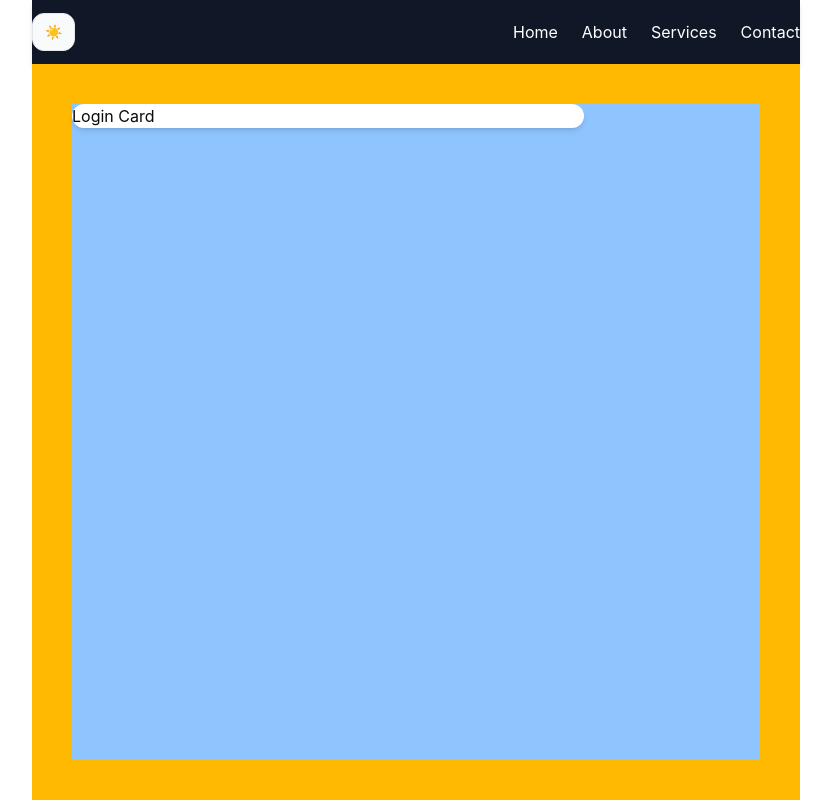
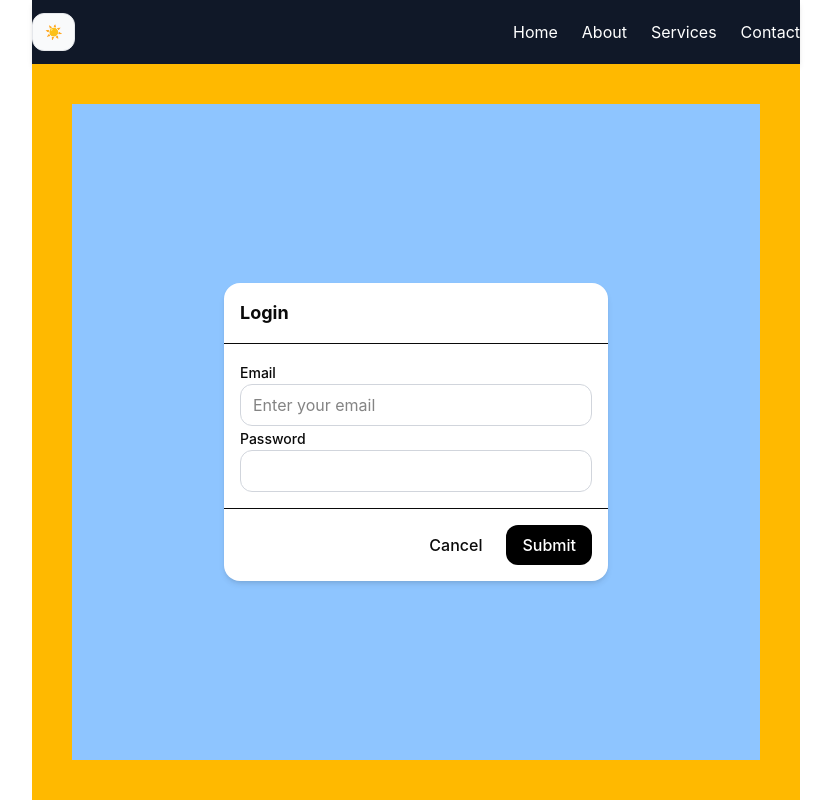
Before and after one commit to rabano-azielrandel/react-course, a React (Vite) app: page / in a window 1280 px wide. Shown: the whole page, without its empty margins (224-1055 px from the left). Built offline with nearby package versions, Linux system fonts and the light colour scheme.

Commit message:
update login

```diff
--- a/src/index.css
+++ b/src/index.css
@@ -39,3 +39,8 @@
 body {
   @apply bg-background text-foreground;
 }
+
+.centerXY {
+  justify-content: center;
+  align-items: center;
+}
--- a/src/pages/Login.tsx
+++ b/src/pages/Login.tsx
@@ -1,11 +1,31 @@
-import { Card } from "@/components/card";
+import {
+  Card,
+  CardHeader,
+  CardTitle,
+  CardContent,
+  CardFooter,
+} from "@/components/card";
+import { Input } from "@/components/input";
+import { Button } from "@/components/button";
 
 export default function Login() {
   return (
     <div className="w-3xl h-full p-10 bg-amber-400">
-      <div className="h-full bg-blue-300">
-        <Card size="lg">
-          <p>Login Card</p>
+      <div className="h-full flex centerXY bg-blue-300">
+        <Card>
+          <CardHeader>
+            <CardTitle title="Login" />
+          </CardHeader>
+
+          <CardContent>
+            <Input label="Email" placeholder="Enter your email" />
+            <Input label="Password" type="password" />
+          </CardContent>
+
+          <CardFooter className="flex justify-end gap-2">
+            <Button variant="ghost">Cancel</Button>
+            <Button>Submit</Button>
+          </CardFooter>
         </Card>
       </div>
     </div>
```
